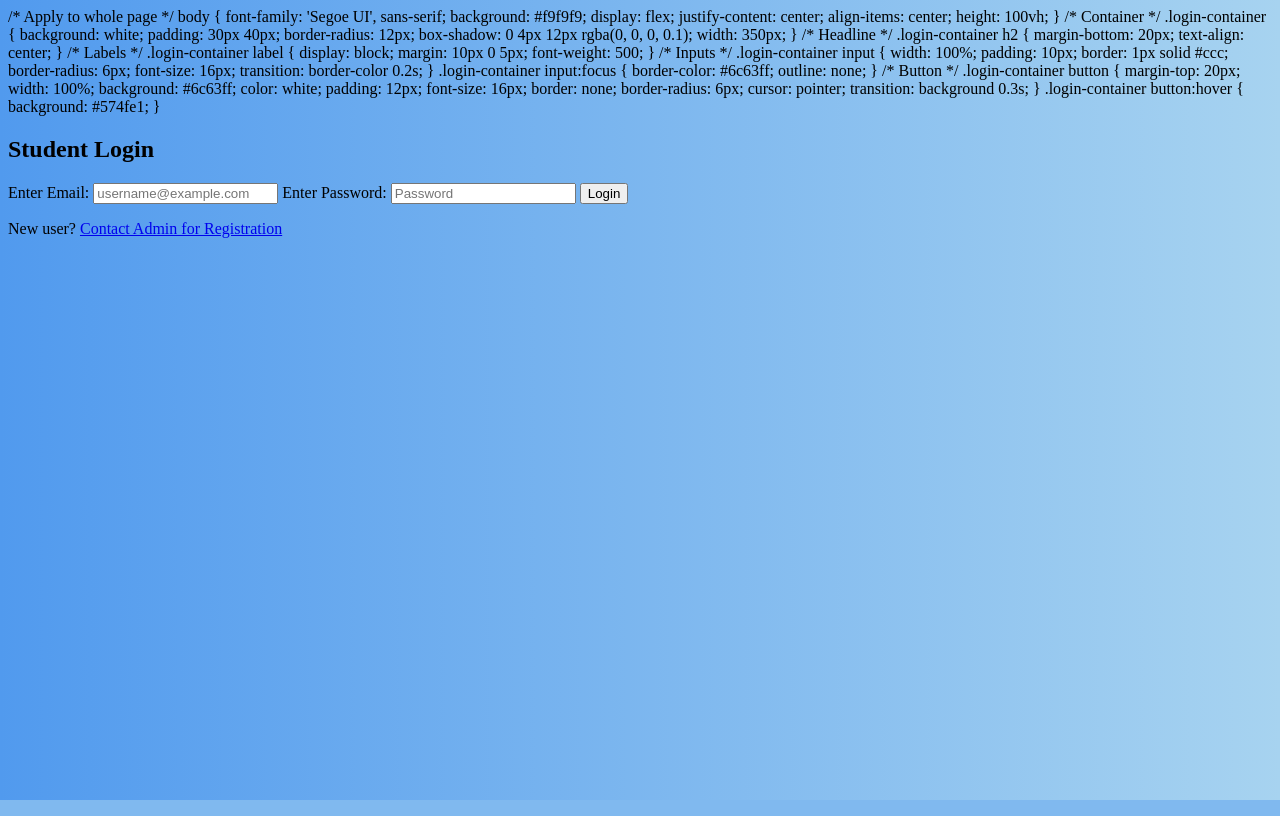
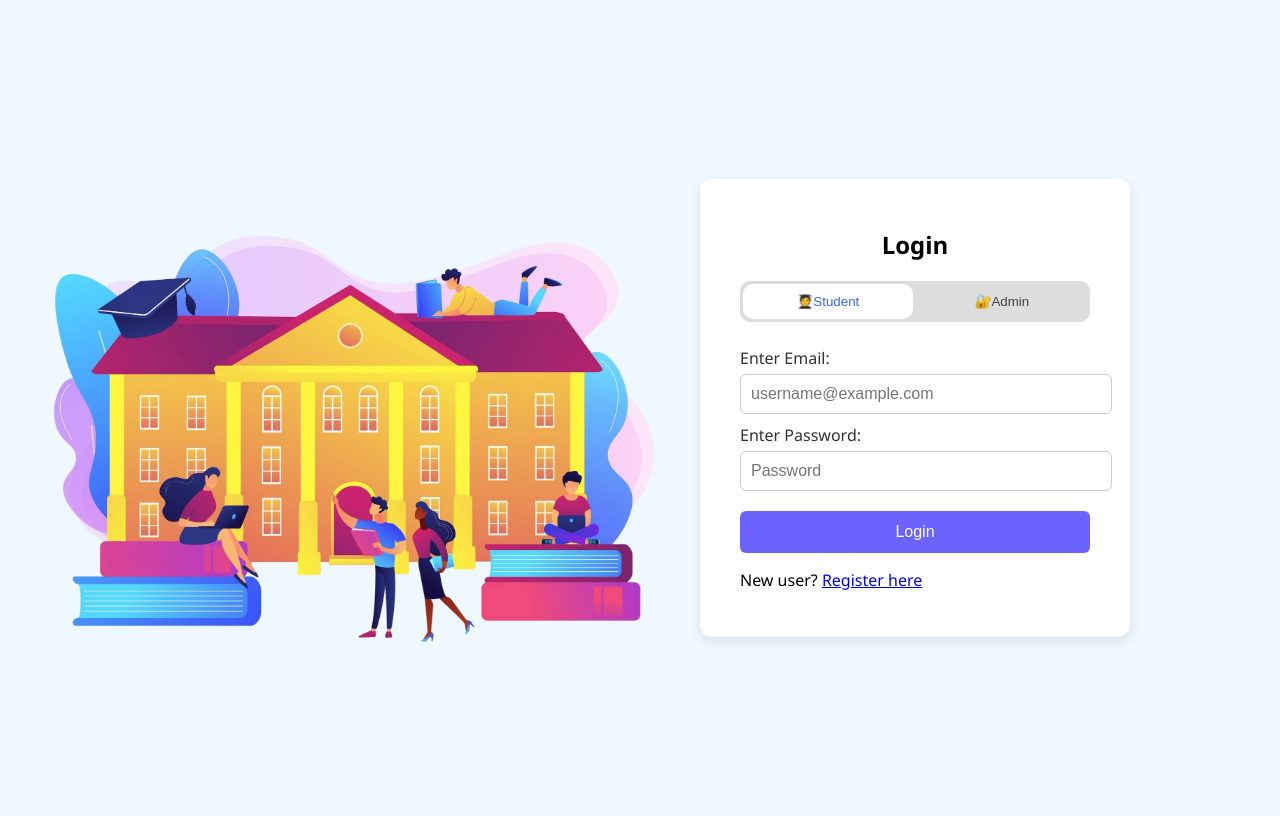
Before and after one commit to ndn-dev579/Placement-Portal, a PHP site: page /student-login.php in a window 1280 px wide. Run offline with PHP 8.4, Linux system fonts and the light colour scheme.

Commit message:
major updates

```diff
--- /dev/null
+++ b/css/login_form.css
@@ -0,0 +1,134 @@
+body {
+    font-family: 'Segoe UI', sans-serif;
+    /* background: #f9f9f9; */
+    background-color: aliceblue;
+    background-size: cover;
+    background-position: center;
+
+    display: flex;
+    justify-content:end;
+    align-items: center;
+    margin-right: 150px;
+    height: 100vh;
+  }
+
+  .login-container {
+    background: white;
+    padding: 30px 40px;
+    border-radius: 12px;
+    box-shadow: 0 4px 12px rgba(0, 0, 0, 0.1);
+    width: 350px;
+  }
+
+
+  .login-container h2 {
+    margin-bottom: 20px;
+    text-align: center;
+  }
+
+
+  .login-container label {
+    display: block;
+    margin: 10px 0 5px;
+    font-weight: 500;
+    color: rgb(52, 48, 48);
+  }
+
+
+  .login-container input {
+    width: 100%;
+    padding: 10px;
+    border: 1px solid #ccc;
+    border-radius: 6px;
+    font-size: 16px;
+    transition: border-color 0.2s;
+  }
+
+  .login-container input:focus {
+    border-color: #6c63ff;
+    outline: none;
+  }
+
+
+  .login-btn {
+    margin-top: 20px;
+    width: 100%;
+    background: #6c63ff;
+    color: white;
+    padding: 12px;
+    font-size: 16px;
+    border: none;
+    border-radius: 6px;
+    cursor: pointer;
+    transition: background 0.3s;
+  }
+
+  .login-container .login-btn:hover {
+    color: rgb(253, 252, 252);
+    font-size: 17px;
+    background-color: #163cb0;
+  }
+
+  .login-btn:active{
+    background-color: #110c61;
+  }
+
+  .student-admin-btn{
+    width: 100%;
+    display: flex;
+    /* justify-content: space-between; */
+    padding: 1rem 2em;
+    border: #574fe1 1px solid;
+  }
+
+  .student-admin-btn button{
+
+  }
+
+  .bg-illustration {
+    position: absolute;
+    top: 25%;
+    right: 45%;
+    width: 700px;
+
+
+  }
+
+  .role-toggle {
+    display: flex;
+    /* gap: 4px;  */
+    border: 1px solid #ddd;
+    background-color: #ddd;
+    border-radius: 10px;
+    overflow: hidden;
+
+    /* padding:2px; */
+    margin-bottom: 25px;
+  }
+
+  .toggle-btn {
+    flex: 1;
+    padding: 10px;
+    background: #ddd;
+    border: none;
+    font-weight: 500;
+    cursor: pointer;
+    transition: background 0.3s;
+
+    margin: 2px 2px;
+    border-radius: 10px;
+    color: rgb(65, 65, 65);
+
+  }
+
+  .toggle-btn.active {
+    background: #ffffff;
+    color: #3366ff;
+    /* box-shadow: inset 0 -2px 0 #3366ff; */
+  }
+
+  .toggle-btn:hover{
+
+    font-size: 17px;
+
+  }
--- a/index.php
+++ b/index.php
@@ -24,8 +24,7 @@
         <button class="dropbtn"><i class="fas fa-sign-in-alt"></i> Login <i class="fas fa-caret-down"></i></button>
         <div class="dropdown-content">
           <a href="student-login.php">Student Login</a>
-          <a href="login.html?type=staff">Staff Login</a>
-          <a href="login.html?type=admin">Admin Login</a>
+          <a href="student-registration.php">Student Registratio</a>
         </div>
       </div>
       <a href="#contact"><i class="fas fa-envelope"></i> Contact</a>
@@ -42,7 +41,7 @@
         <div class="login">
             <div class="login-content">
                 <img class="login-image" src="pictures/student login.jpg" alt="student-picture">
-                 <a href="#" class="btn primary">Are you a Student?</a>
+                 <a href="student-login.php" class="btn primary">Are you a Student?</a>
             </div>
             <div class="login-content">
                 <img class="login-image" src="pictures/admin login.jpg" alt="admin-picture">
--- a/student-login.php
+++ b/student-login.php
@@ -2,89 +2,56 @@
 <html lang="en">
 <head>
   <meta charset="UTF-8">
-  <title>Student Login</title>
-  <link rel="stylesheet" href="css/styles.css">
+  <title>Login</title>
+  <!-- <link rel="stylesheet" href="css/styles.css"> -->
   <link href="https://fonts.googleapis.com/css2?family=Poppins&display=swap" rel="stylesheet">
+  <link rel="stylesheet" href="css/login_form.css">
 
-  </style>
-      /* Apply to whole page */
-    body {
-      font-family: 'Segoe UI', sans-serif;
-      background: #f9f9f9;
-      display: flex;
-      justify-content: center;
-      align-items: center;
-      height: 100vh;
-    }
-    /* Container */
-    .login-container {
-      background: white;
-      padding: 30px 40px;
-      border-radius: 12px;
-      box-shadow: 0 4px 12px rgba(0, 0, 0, 0.1);
-      width: 350px;
-    }
 
-    /* Headline */
-    .login-container h2 {
-      margin-bottom: 20px;
-      text-align: center;
-    }
-
-    /* Labels */
-    .login-container label {
-      display: block;
-      margin: 10px 0 5px;
-      font-weight: 500;
-    }
-
-    /* Inputs */
-    .login-container input {
-      width: 100%;
-      padding: 10px;
-      border: 1px solid #ccc;
-      border-radius: 6px;
-      font-size: 16px;
-      transition: border-color 0.2s;
-    }
-
-    .login-container input:focus {
-      border-color: #6c63ff;
-      outline: none;
-    }
-
-    /* Button */
-    .login-container button {
-      margin-top: 20px;
-      width: 100%;
-      background: #6c63ff;
-      color: white;
-      padding: 12px;
-      font-size: 16px;
-      border: none;
-      border-radius: 6px;
-      cursor: pointer;
-      transition: background 0.3s;
-    }
-
-    .login-container button:hover {
-      background: #574fe1;
-    }
-
-  </style>
 </head>
 <body class="login-page">
+<img src="pictures/login-illustration.png" alt="decor" class="bg-illustration">
+
+
   <div class="login-container">
-    <h2>Student Login</h2>
+    <h2>Login</h2>
     <form action="php/student_auth.php" method="POST">
-      <label for="prn">Enter Email:</label>
-      <input type="text" name="prn" id="prn" placeholder="username@example.com" required>
-      <label for="password">Enter Password:</label>
-      <input type="password" name="password" id="password" placeholder="Password" required>
-      <input type="submit" name="submit" id="submit" value="Login">
+      <div class="role-toggle">
+        <button class="toggle-btn active" id="studentBtn">🧑‍🎓Student</button>
+        <button class="toggle-btn" id="adminBtn">🔐Admin</button>
+      </div>
+      <label for="email">Enter Email:</label>
+      <input type="email" name="email" id="email" placeholder="username@example.com" required>
+      <div class="password-wrap">
+        <label for="password">Enter Password:</label>
+        <input type="password" name="password" id="password" placeholder="Password" required>
+        <!-- <span class="eye-icon">👁️</span> -->
+      </div>
+      <button type="submit" class="login-btn" name="login-btn" id="login-btn"> Login </button>
     </form>
-    <p>New user? <a href="#">Contact Admin for Registration</a></p>
+    <p>New user? <a href="student-registration.php">Register here</a></p>
   </div>
+
+  <script>
+    const studentBtn = document.getElementById("studentBtn");
+    const adminBtn = document.getElementById("adminBtn");
+
+    studentBtn.addEventListener("click", function () {
+      studentBtn.classList.add("active");
+      adminBtn.classList.remove("active");
+    });
+
+    adminBtn.addEventListener("click", function () {
+      adminBtn.classList.add("active");
+      studentBtn.classList.remove("active");
+    });
+  </script>
+
+  <?php
+
+  ?>
+
+
 </body>
 </html>
 
```
Also changed, not shown: student-registration.php (added, +95 -0 lines), pictures/login-illustration.png (added), uploads/students-interacting-with-each-other-making-friends-university-college-campus-tours-university-campus-events-campus-learning-concept.png (added), 1 other file.
